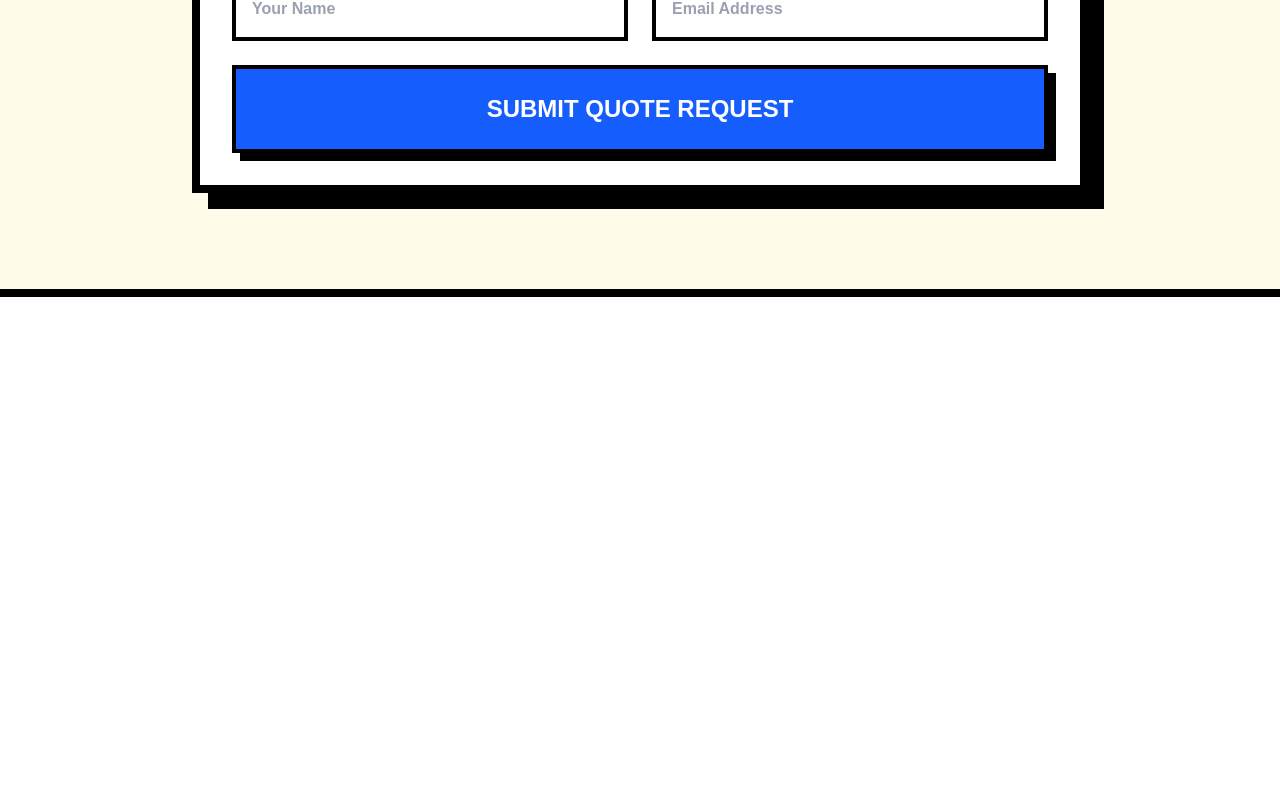
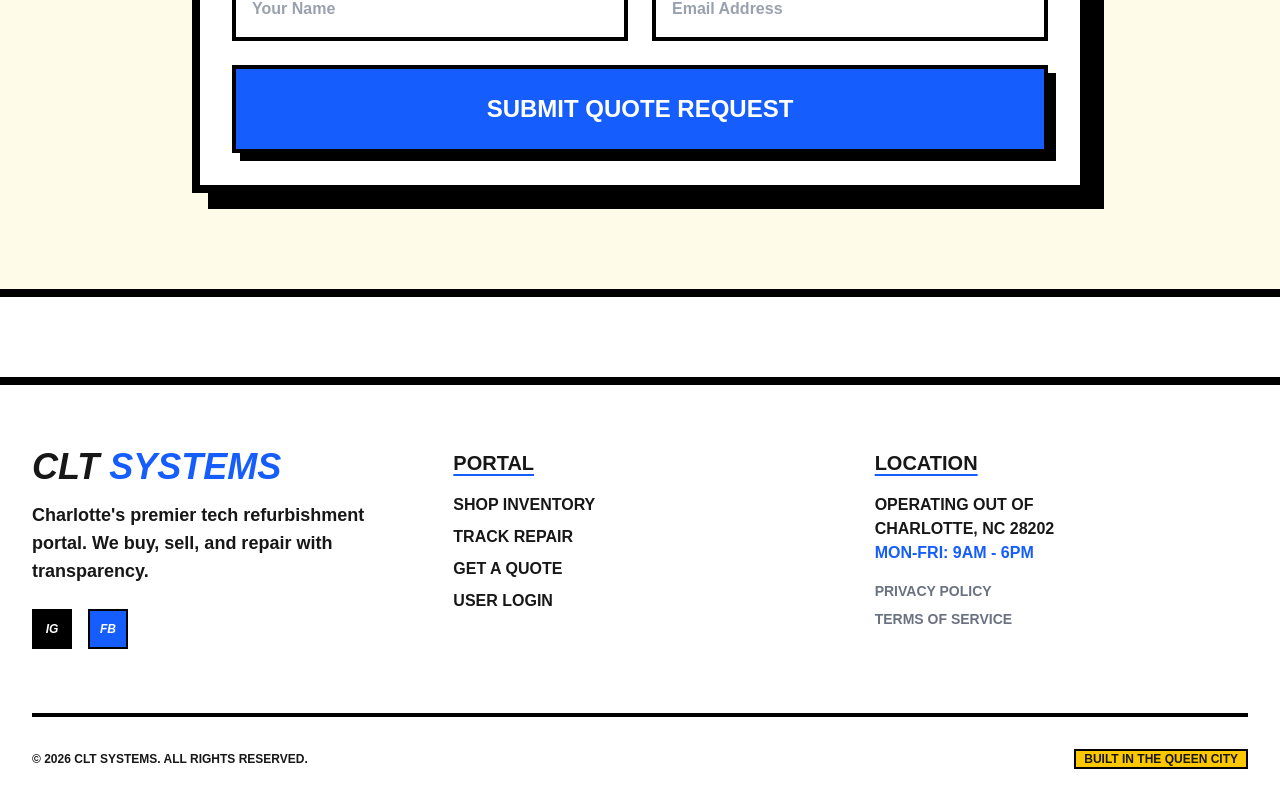
Before and after one commit to acjoyner/clt-tech-portal, a Next.js app: page / in a window 1280 px wide. Shown: the part 2221-3022 px from the top of the page. Before the commit the page ends 2518 px from the top, so only its background shows below. Built offline with nearby package versions, Linux system fonts and the light colour scheme; no server answers.

Commit message:
Added Privacy and Terms

```diff
--- a/app/layout.tsx
+++ b/app/layout.tsx
@@ -1,7 +1,8 @@
 import type { Metadata } from "next";
 import "./globals.css";
 import Navbar from "../src/components/Navbar";
-import Script from "next/script"; // Import Script for analytics
+import Script from "next/script";
+import Footer from "@/src/components/Footer";
 
 export const metadata: Metadata = {
   title: 'Sell & Recycle Laptops Charlotte | Fast Cash & Eco-Friendly Repair',
@@ -33,7 +34,10 @@ export default function RootLayout({ children }: { children: React.ReactNode })
           ></iframe>
         </noscript>
         <Navbar />
-        {children}
+        <main className="min-h-screen">
+          {children}
+        </main>
+        <Footer />
       </body>
     </html>
   );
--- /dev/null
+++ b/app/privacy/page.tsx
@@ -0,0 +1,36 @@
+export default function PrivacyPolicy() {
+  return (
+    <div className="p-8 md:p-20 bg-white min-h-screen text-black">
+      <header className="mb-16 border-b-8 border-black pb-8">
+        <h1 className="text-6xl font-black uppercase italic leading-none">Privacy <span className="text-blue-600">Policy</span></h1>
+        <p className="font-bold mt-4 uppercase text-gray-500">Effective: January 2026</p>
+      </header>
+
+      <div className="max-w-4xl space-y-12">
+        <section className="border-l-8 border-black pl-6">
+          <h2 className="text-2xl font-black uppercase mb-4">Data Collection</h2>
+          <p className="font-bold leading-relaxed">
+            We collect your name, email, and device specifications to provide repair tracking and quotes.
+            We do not sell your personal data to third parties.
+          </p>
+        </section>
+
+        <section className="border-l-8 border-black pl-6">
+          <h2 className="text-2xl font-black uppercase mb-4">Cookies & Tracking</h2>
+          <p className="font-bold leading-relaxed">
+            We use Google Tag Manager and basic session cookies to analyze traffic and keep you logged
+            into your CLT SYSTEMS portal.
+          </p>
+        </section>
+
+        <section className="border-l-8 border-black pl-6">
+          <h2 className="text-2xl font-black uppercase mb-4">Contact</h2>
+          <p className="font-bold leading-relaxed">
+            For data inquiries, contact us at: <br />
+            <span className="underline decoration-blue-600">anthony.c.joyner@gmail.com</span>
+          </p>
+        </section>
+      </div>
+    </div>
+  );
+}
--- /dev/null
+++ b/app/terms/page.tsx
@@ -0,0 +1,36 @@
+export default function TermsOfService() {
+  return (
+    <div className="p-8 md:p-20 bg-white min-h-screen text-black">
+      <header className="mb-16 border-b-8 border-black pb-8">
+        <h1 className="text-6xl font-black uppercase italic italic leading-none">Terms of <span className="text-blue-600">Service</span></h1>
+        <p className="font-bold mt-4 uppercase text-gray-500">Last Updated: January 2026</p>
+      </header>
+
+      <div className="max-w-4xl space-y-12">
+        <section>
+          <h2 className="text-2xl font-black uppercase mb-4 bg-yellow-400 w-fit px-2 border-2 border-black">1. Repair Risk</h2>
+          <p className="font-bold leading-relaxed">
+            By submitting a device to CLT SYSTEMS, you acknowledge that electronic repairs carry inherent risks.
+            We are not responsible for data loss. **Always back up your device before service.**
+          </p>
+        </section>
+
+        <section>
+          <h2 className="text-2xl font-black uppercase mb-4 bg-yellow-400 w-fit px-2 border-2 border-black">2. Abandoned Property</h2>
+          <p className="font-bold leading-relaxed">
+            Devices left for more than 60 days after a &quot;Ready for Pickup&quot; notification will be
+            considered abandoned and may be recycled or sold to cover storage and repair costs.
+          </p>
+        </section>
+
+        <section>
+          <h2 className="text-2xl font-black uppercase mb-4 bg-yellow-400 w-fit px-2 border-2 border-black">3. Payouts & Quotes</h2>
+          <p className="font-bold leading-relaxed">
+            All buy-back quotes are subject to physical inspection. If the device condition differs from
+            the initial submission, CLT SYSTEMS reserves the right to adjust the final payout offer.
+          </p>
+        </section>
+      </div>
+    </div>
+  );
+}
--- /dev/null
+++ b/src/components/Footer.tsx
@@ -0,0 +1,66 @@
+import Link from 'next/link';
+
+export default function Footer() {
+  const currentYear = new Date().getFullYear();
+
+  return (
+    <footer className="bg-white border-t-8 border-black pt-16 pb-8 px-8 mt-20">
+      <div className="max-w-7xl mx-auto grid grid-cols-1 md:grid-cols-3 gap-12 mb-16">
+
+        {/* BRAND COLUMN */}
+        <div className="flex flex-col gap-4">
+          <h2 className="text-4xl font-black italic uppercase leading-none">
+            CLT <span className="text-blue-600">SYSTEMS</span>
+          </h2>
+          <p className="font-bold text-lg max-w-sm">
+            Charlotte&apos;s premier tech refurbishment portal. We buy, sell, and repair with transparency.
+          </p>
+          <div className="flex gap-4 mt-2">
+            {/* Simple Social Icons - Represented by Boxes in Neobrutalism */}
+            <div className="w-10 h-10 bg-black flex items-center justify-center hover:translate-x-1 hover:translate-y-1 transition-all cursor-pointer border-2 border-black">
+               <span className="text-white font-black text-xs italic">IG</span>
+            </div>
+            <div className="w-10 h-10 bg-blue-600 flex items-center justify-center hover:translate-x-1 hover:translate-y-1 transition-all cursor-pointer border-2 border-black">
+               <span className="text-white font-black text-xs italic">FB</span>
+            </div>
+          </div>
+        </div>
+
+        {/* QUICK LINKS */}
+        <div className="flex flex-col gap-4">
+          <h3 className="text-xl font-black uppercase underline decoration-blue-600 underline-offset-4">Portal</h3>
+          <nav className="flex flex-col gap-2 font-bold uppercase">
+            <Link href="/inventory" className="hover:text-blue-600 transition-colors w-fit">Shop Inventory</Link>
+            <Link href="/profile" className="hover:text-blue-600 transition-colors w-fit">Track Repair</Link>
+            <Link href="/#quote" className="hover:text-blue-600 transition-colors w-fit">Get a Quote</Link>
+            <Link href="/login" className="hover:text-blue-600 transition-colors w-fit">User Login</Link>
+          </nav>
+        </div>
+
+        {/* LEGAL & LOCATION */}
+        <div className="flex flex-col gap-4">
+          <h3 className="text-xl font-black uppercase underline decoration-blue-600 underline-offset-4">Location</h3>
+          <p className="font-bold uppercase">
+            Operating out of<br />
+            Charlotte, NC 28202<br />
+            <span className="text-blue-600">Mon-Fri: 9am - 6pm</span>
+          </p>
+          <div className="flex flex-col gap-2 font-bold text-sm text-gray-500 uppercase">
+            <Link href="/privacy" className="hover:text-black">Privacy Policy</Link>
+            <Link href="/terms" className="hover:text-black">Terms of Service</Link>
+          </div>
+        </div>
+      </div>
+
+      {/* BOTTOM BAR */}
+      <div className="max-w-7xl mx-auto border-t-4 border-black pt-8 flex flex-col md:flex-row justify-between items-center gap-4">
+        <p className="font-black uppercase text-xs">
+          © {currentYear} CLT SYSTEMS. ALL RIGHTS RESERVED.
+        </p>
+        <p className="font-black uppercase text-xs bg-yellow-400 px-2 border-2 border-black">
+          Built in the Queen City
+        </p>
+      </div>
+    </footer>
+  );
+}
```
